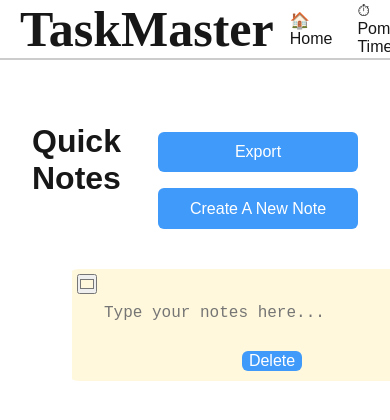
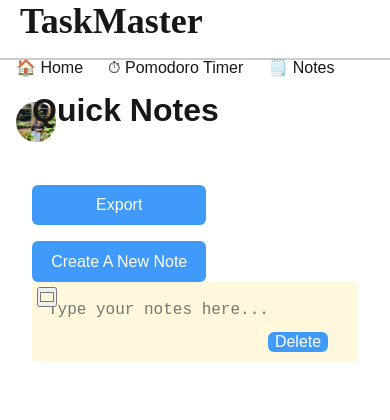
Before and after one commit to gpreeths/mini-productivity-hub, a Next.js app: page /notes in a window 390 px wide. Shown: the top 420 px of the page. Built offline with nearby package versions, Linux system fonts and the light colour scheme.

Commit message:
first mobile responsive version

```diff
--- a/src/styles/globals.css
+++ b/src/styles/globals.css
@@ -3,8 +3,7 @@
   --foreground: #171717;
 }
 
-/* Dark mode disabled by commenting out dark theme:
-@media (prefers-color-scheme: dark) {
+/* @media (prefers-color-scheme: dark) {
   :root {
     --background: #0a0a0a;
     --foreground: #ededed;
@@ -37,13 +36,22 @@ a {
 }
 
 /* -------------------------navbar */
-
 .nav {
   display: flex;
   gap: 25px;
   padding: 1rem;
   align-items: center;
+  flex-wrap: wrap;
+}
 
+.nav a {
+  transition: transform 0.3s ease;
+}
+
+.nav a:hover,
+.nav a:active {
+  transform: scale(1.1);
+  z-index: 10;
 }
 
 .nav img {
@@ -58,7 +66,9 @@ a {
   align-items: center;
   height: 60px;
   border-bottom: 2px solid #ccc;
+  flex-wrap: wrap;
 }
+
 
 /* index------------------------ */
 .maincontainerHomePage {
@@ -83,6 +93,7 @@ a {
   border-radius: 12px;
   background-color: #f9f9f9;
   box-shadow: 0 2px 6px rgba(0, 0, 0, 0.05);
+  flex-wrap: wrap;
 }
 
 .textContent {
@@ -114,9 +125,7 @@ a {
 }
 
 /* --------------------- */
-
 .pomodorocontainer {
-
   margin: 0 auto;
   padding: 2rem;
   max-width: 1000px;
@@ -130,6 +139,7 @@ a {
   font-size: 2rem;
   font-weight: bold;
   margin: 2rem 0;
+  flex-wrap: wrap;
 }
 
 .clock div {
@@ -138,6 +148,7 @@ a {
   background-color: #e2e2e2;
   border-radius: 8px;
   width: 500px;
+  max-width: 100%;
 }
 
 .button-group-wrapper {
@@ -151,12 +162,12 @@ a {
   display: flex;
   gap: 1rem;
   justify-content: center;
+  flex-wrap: wrap;
 }
 
 .reset-button {
   margin-top: 1rem;
 }
-
 
 button {
   padding: 0.7rem 1.2rem;
@@ -168,7 +179,6 @@ button {
   cursor: pointer;
   transition: 0.3s ease;
   width: 200px;
-
 }
 
 button:hover {
@@ -193,7 +203,7 @@ button:active {
 
 .addtask input {
   margin-top: 30px;
-  width: 500px;
+  width: 100%;
   height: 40px;
   padding: 0.5rem 1rem;
   font-size: 1rem;
@@ -208,6 +218,8 @@ button:active {
   display: flex;
   justify-content: space-between;
   max-width: 1000px;
+  flex-wrap: wrap;
+  gap: 1rem;
 }
 
 .tasklist {
@@ -220,6 +232,8 @@ button:active {
   align-items: center;
   display: flex;
   justify-content: space-between;
+  flex-wrap: wrap;
+  gap: 1rem;
 }
 
 .taskitem {
@@ -227,13 +241,14 @@ button:active {
   align-items: center;
   gap: 1rem;
   margin-bottom: 1rem;
+  flex-wrap: wrap;
 }
 
 .todotable {
   margin-top: 20px;
   width: 100%;
   table-layout: fixed;
-  padding: 20px
+  padding: 20px;
 }
 
 .todotable td {
@@ -241,7 +256,6 @@ button:active {
   text-align: left;
   vertical-align: middle;
   width: 100px;
-
 }
 
 .addtask button {
@@ -282,11 +296,13 @@ button:active {
   justify-content: space-between;
   align-items: center;
   display: flex;
+  flex-wrap: wrap;
+  gap: 1rem;
 }
 
 .notesinput textarea,
 .noteslist {
-  width: 400px;
+  width: 100%;
   border-radius: 2%;
   border: none;
   list-style: none;
@@ -296,17 +312,17 @@ button:active {
   resize: none;
   line-height: 1.5;
   font-size: 1rem;
-  list-style: none;
-
 }
 
-.notesarea ul,li{
-list-style: none;
-margin: 20px 20px;
-display: grid;
-grid-template-columns: repeat(auto-fit, minmax(300px, 1fr));
+.notesarea ul,
+.notesarea li {
+  list-style: none;
+  margin: 20px 20px;
+  display: grid;
+  grid-template-columns: repeat(auto-fit, minmax(250px, 1fr));
   gap: 1.5rem;
 }
+
 .button-column {
   margin-top: 40px;
   display: flex;
@@ -321,8 +337,6 @@ grid-template-columns: repeat(auto-fit, minmax(300px, 1fr));
   left: 5px;
   width: 20px;
   height: 20px;
-
-
 }
 
 .deletenotebutton {
@@ -334,7 +348,6 @@ grid-template-columns: repeat(auto-fit, minmax(300px, 1fr));
   right: 30px;
 }
 
-
 /* ------------------TaskMaster */
 .taskmaster {
   font-family: "Caveat", cursive;
@@ -344,3 +357,56 @@ grid-template-columns: repeat(auto-fit, minmax(300px, 1fr));
   padding-left: 20px;
   font-style: normal;
 }
+
+/* ------------------Responsive Media Queries */
+@media (max-width: 768px) {
+  .clock {
+    gap: 2rem;
+    flex-direction: column;
+  }
+
+  .itemBlock {
+    flex-direction: column;
+    align-items: flex-start;
+  }
+
+  .addtask {
+    flex-direction: column;
+    align-items: stretch;
+  }
+
+  .tasklist li {
+    flex-direction: column;
+    align-items: stretch;
+  }
+
+  .button-group {
+    flex-direction: column;
+  }
+
+  .notesarea ul,
+  .notesarea li {
+    margin: 0;
+    padding: 0;
+  }
+
+  .taskmaster {
+    font-size: 36px;
+  }
+}
+
+@media (max-width: 480px) {
+  .clock div {
+    padding: 0.8rem;
+    font-size: 1.5rem;
+  }
+
+  button {
+    width: 100%;
+  }
+
+  .notesinput textarea,
+  .noteslist {
+    padding: 1rem;
+  }
+}
```
